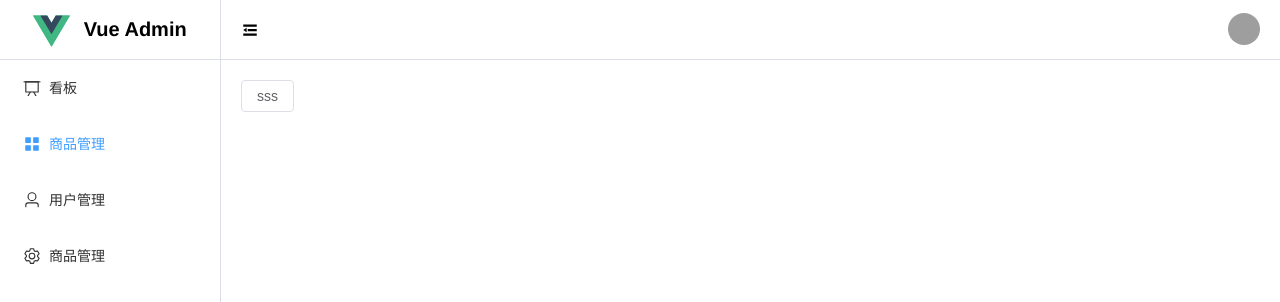
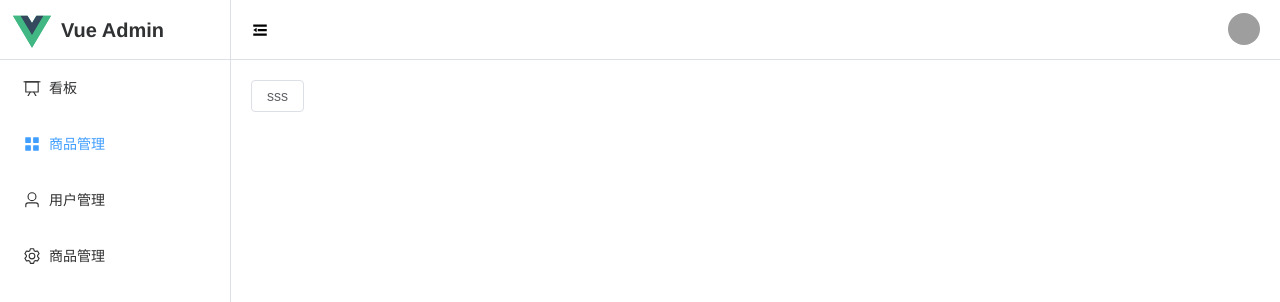
Before and after one commit to sealye09/vue-admin, a Vue app: page /users in a window 1280 px wide. Shown: the top 302 px of the page. Built offline with nearby package versions, Linux system fonts and the light colour scheme; grey boxes are pictures that could not be loaded.

Commit message:
fix logo display

```diff
--- a/src/components/Layout.vue
+++ b/src/components/Layout.vue
@@ -2,26 +2,31 @@
   <el-container class="main-container">
     <el-aside class="sidebar-container">
       <el-menu
+        collapse-transition="false"
         default-active="2"
         :collapse="isCollapse"
         unique-opened
         @open="handleOpen"
         @close="handleClose"
       >
-        <div class="logo">
-          <img
-            src="@/assets/vue.svg"
-            alt="logo"
-          />
+        <el-menu-item class="aside-top">
+          <el-icon class="logo">
+            <img
+              src="@/assets/vue.svg"
+              alt="logo"
+            />
+          </el-icon>
           <span
             class="title"
             v-if="!isCollapse"
             >Vue Admin</span
           >
-        </div>
+        </el-menu-item>
 
         <el-menu-item index="1">
-          <el-icon><DataBoard /></el-icon>
+          <el-icon>
+            <DataBoard />
+          </el-icon>
           <template #title>看板</template>
         </el-menu-item>
         <el-menu-item index="2">
@@ -29,11 +34,15 @@
           <template #title>商品管理</template>
         </el-menu-item>
         <el-menu-item index="3">
-          <el-icon><User /></el-icon>
+          <el-icon>
+            <User />
+          </el-icon>
           <template #title>用户管理</template>
         </el-menu-item>
         <el-menu-item index="4">
-          <el-icon><setting /></el-icon>
+          <el-icon>
+            <setting />
+          </el-icon>
           <template #title>商品管理</template>
         </el-menu-item>
       </el-menu>
@@ -47,13 +56,15 @@
           <el-icon
             size="18"
             v-if="isCollapse"
-            ><Expand
-          /></el-icon>
+          >
+            <Expand />
+          </el-icon>
           <el-icon
             v-else
             size="18"
-            ><Fold
-          /></el-icon>
+          >
+            <Fold />
+          </el-icon>
         </div>
 
         <div class="right">
@@ -96,7 +107,7 @@ const handleClose = (key, keyPath) => {
 const handleClck = () => {
   console.log("message");
   ElMessage({
-    duration: 300000,
+    duration: 2000,
     message: "sss",
     type: "error",
   });
@@ -104,23 +115,37 @@ const handleClck = () => {
 </script>
 
 <style lang="scss">
-.logo {
+.aside-top {
   height: 60px;
   width: auto;
   border-bottom: solid 1px var(--el-menu-border-color);
-  display: flex;
-  justify-content: space-evenly;
   align-items: center;
-  padding: 0 20px;
-
+  .logo {
+    display: flex;
+    align-items: center;
+  }
   .title {
+    padding-left: 0.75rem;
     font-size: 20px;
     font-weight: 600;
+    text-align: center;
   }
 }
+
+.aside-top:hover {
+  cursor: pointer;
+  background: none;
+}
+
 .el-aside {
+  img {
+    -webkit-user-drag: none;
+  }
+
+  user-select: none;
   width: auto;
 }
+
 .el-header {
   display: flex;
   justify-content: space-between;
@@ -133,6 +158,7 @@ const handleClck = () => {
   height: 100%;
   cursor: pointer;
 }
+
 .avatar {
   display: flex;
   align-items: center;
--- a/src/styles/sidebar.scss
+++ b/src/styles/sidebar.scss
@@ -6,19 +6,16 @@
 .el-aside {
   border-right: solid 1px var(--el-menu-border-color);
   .el-menu {
-    height: 100%;
     width: $sideBarWidth;
     margin: 0;
     border-right: none;
   }
 
   .el-menu--collapse {
-    width: auto;
-    .el-sub-menu__title,
-    .el-menu-item,
-    .el-menu-tooltip__trigger {
-      padding-left: calc(var(--el-menu-base-level-padding) + var(--el-menu-icon-width) / 2);
-      padding-right: calc(var(--el-menu-base-level-padding) + var(--el-menu-icon-width) / 2);
+    svg {
+      height: 1.5rem;
+      width: 1.5rem;
     }
+    width: $hideSideBarWidth;
   }
 }
--- a/src/styles/transition.scss
+++ b/src/styles/transition.scss
@@ -1,30 +1,30 @@
-.breadcrumb-enter-active,
-.breadcrumb-leave-active {
-  transition: all 0.5s;
-}
-
-.breadcrumb-enter-from,
-.breadcrumb-leave-active {
-  opacity: 0;
-  transform: translateX(20px);
-}
-
-.breadcrumb-leave-active {
-  position: absolute;
-}
-
-/* fade-transform */
-.fade-transform-leave-active,
-.fade-transform-enter-active {
-  transition: all 0.28s;
-}
-
-.fade-transform-enter-from {
-  opacity: 0;
-  transform: translateX(-30px);
-}
-
-.fade-transform-leave-to {
-  opacity: 0;
-  transform: translateX(30px);
-}
+// .breadcrumb-enter-active,
+// .breadcrumb-leave-active {
+//   transition: all 0.5s;
+// }
+//
+// .breadcrumb-enter-from,
+// .breadcrumb-leave-active {
+//   opacity: 0;
+//   transform: translateX(20px);
+// }
+//
+// .breadcrumb-leave-active {
+//   position: absolute;
+// }
+//
+// /* fade-transform */
+// .fade-transform-leave-active,
+// .fade-transform-enter-active {
+//   transition: all 0.28s;
+// }
+//
+// .fade-transform-enter-from {
+//   opacity: 0;
+//   transform: translateX(-30px);
+// }
+//
+// .fade-transform-leave-to {
+//   opacity: 0;
+//   transform: translateX(30px);
+// }
--- a/src/styles/variables.scss
+++ b/src/styles/variables.scss
@@ -9,10 +9,9 @@ $menuHover: #263445;
 $subMenuBg: #1f2d3d;
 $subMenuHover: #001528;
 
-$sideBarWidth: 220px;
+$sideBarWidth: 230px;
 $hideSideBarWidth: 67px;
 $sideBarDuration: 0.28s;
-
 
 :export {
   menuText: $menuText;
```
